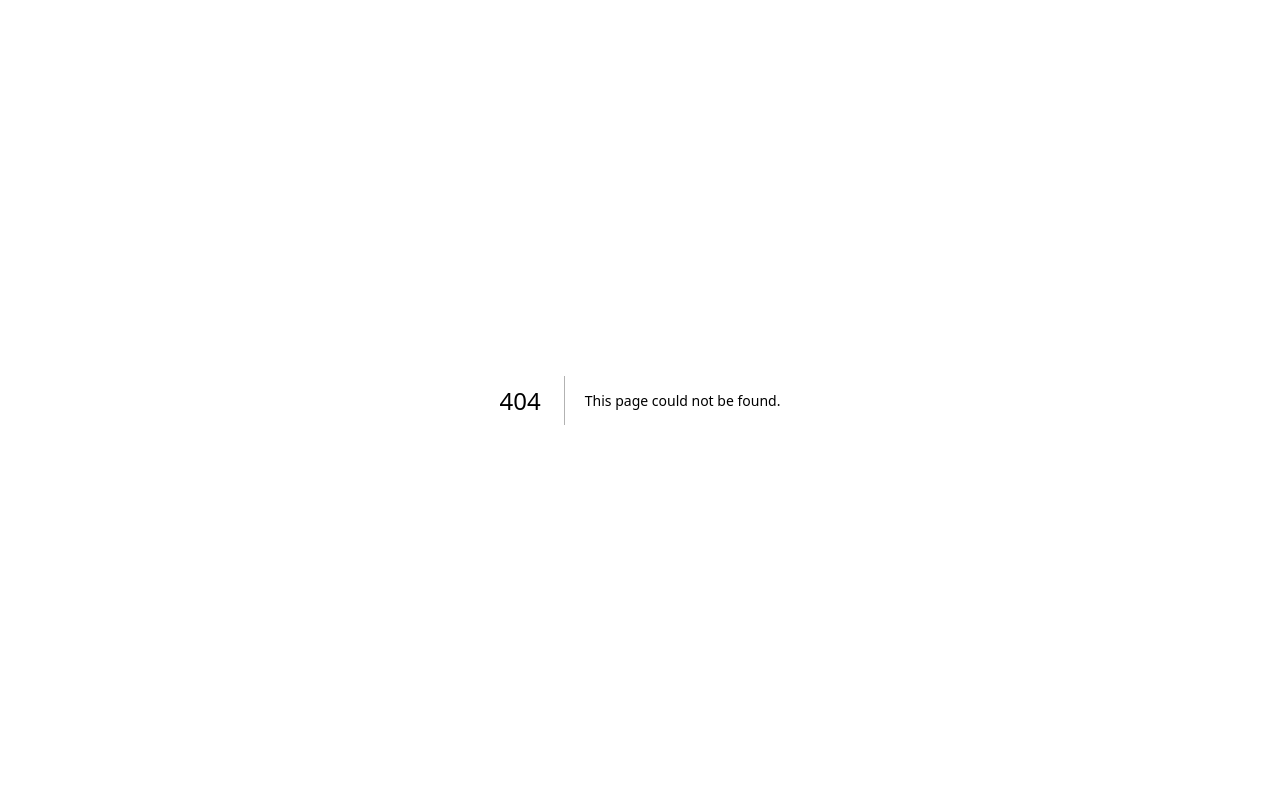
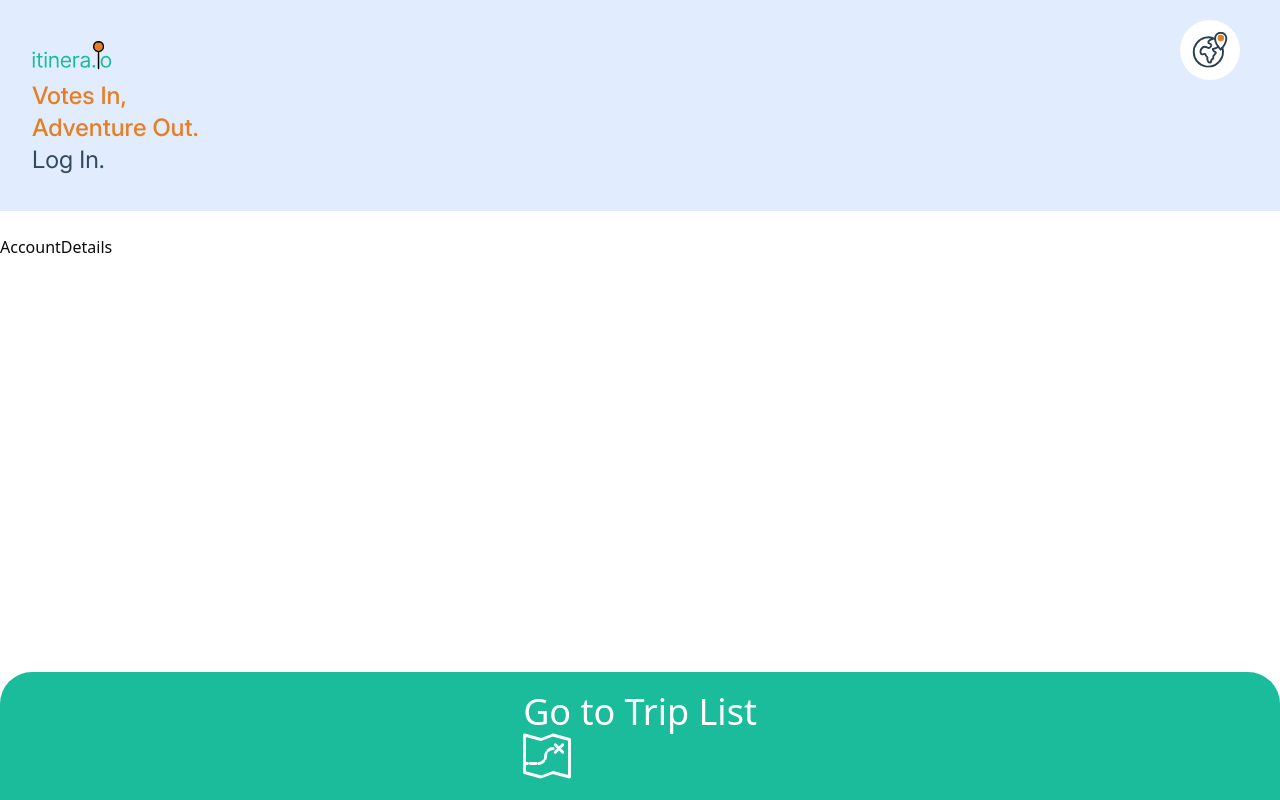
Before and after one commit to kcadavos/itinera-io, a Next.js app: page /AccountDetails in a window 1280 px wide. Before the commit this address had no page. Built offline with nearby package versions, Linux system fonts and the light colour scheme.

Commit message:
header drop down menu

```diff
--- /dev/null
+++ b/src/app/(pages)/AccountDetails/page.tsx
@@ -0,0 +1,9 @@
+import React from 'react'
+
+const AccountDetails = () => {
+  return (
+    <div>AccountDetails</div>
+  )
+}
+
+export default AccountDetails
--- a/src/components/HeaderComponent.tsx
+++ b/src/components/HeaderComponent.tsx
@@ -9,7 +9,7 @@ import {
 
 import { usePathname } from "next/navigation";
 import { format } from "date-fns";
-import {  parseISO } from "date-fns";
+import { parseISO } from "date-fns";
 import Link from "next/link";
 import MenuComponent from "./MenuComponent";
 
@@ -21,15 +21,16 @@ const HeaderComponent = () => {
   const { selectedTripEndDate } = useSelectedTripEndDateContext();
   const { selectedTripDestination } = useSelectedTripDestinationContext();
 
-
   const [isHidden, setIsHidden] = useState(false);
-  useEffect(()=>{
-    setIsHidden(path == '/');
-  },[path])
+  useEffect(() => {
+    setIsHidden(path == "/");
+  }, [path]);
 
   const findPath = () => {
-    const startDate = selectedTripStartDate ? parseISO(selectedTripStartDate) : null;
-const endDate = selectedTripEndDate ? parseISO(selectedTripEndDate) : null;
+    const startDate = selectedTripStartDate
+      ? parseISO(selectedTripStartDate)
+      : null;
+    const endDate = selectedTripEndDate ? parseISO(selectedTripEndDate) : null;
 
     if (path === "/ItinerarySuggestionPages/AddSuggestionPage") {
       return {
@@ -54,9 +55,13 @@ const endDate = selectedTripEndDate ? parseISO(selectedTripEndDate) : null;
           </p>
         ),
         destination: selectedTripDestination,
-        message: startDate && endDate
-        ? `for ${format(startDate, "MMM dd")} - ${format(endDate, "MMM dd")}`
-        : "Unknown Dates",
+        message:
+          startDate && endDate
+            ? `for ${format(startDate, "MMM dd")} - ${format(
+                endDate,
+                "MMM dd"
+              )}`
+            : "Unknown Dates",
         color: "text-[#E67E22] text-sm",
       };
     } else if (path === "/Trip/TripList") {
@@ -71,7 +76,6 @@ const endDate = selectedTripEndDate ? parseISO(selectedTripEndDate) : null;
         destination: "",
         message: (
           <p>
-
             Looking forward to <br /> these trips?
           </p>
         ),
@@ -89,8 +93,7 @@ const endDate = selectedTripEndDate ? parseISO(selectedTripEndDate) : null;
         destination: "",
         message: (
           <p>
-
-            Where do you  <br /> want to go?
+            Where do you <br /> want to go?
           </p>
         ),
         color: "text-[#34495E] text-2xl",
@@ -114,14 +117,14 @@ const endDate = selectedTripEndDate ? parseISO(selectedTripEndDate) : null;
   const bottom = findPath();
 
   return (
-    <div className="md:hidden">
+    <div>
+      <div className="bg-[#E1ECFF] min-h-[14rem]  lg:min-h-[13.2rem] lg:max-h-[13.2rem] pt-10 pb-10 relative min-w-screen max-w-screen mb-6">
+        <div className="mx-8 mt-10 font-inter">
 
-      <div className="bg-[#E1ECFF] min-h-[14rem] max-h-[14rem] lg:min-h-[13.2rem] lg:max-h-[13.2rem] pt-10 pb-10 relative min-w-screen max-w-screen mb-6">
-          {!isHidden && <MenuComponent/>}
-        <div className="mx-8 mt-7 font-inter">
-          <Link href="/" className="text-[#1ABC9C]">
-            <img className="h-10 " src="/assets/icons/itineraLogo.svg" alt="" />
-          </Link>
+          <img className="h-10 absolute left-6 top-10" src="/assets/icons/itineraLogo.svg" alt="" />
+
+          {!isHidden && <MenuComponent />}
+
           <div className="font-medium text-[#34495E]">{bottom.topMessage}</div>
           <p className="text-3xl text-[#E67E22]">{bottom.destination}</p>
           <div className={` ${bottom.color}`}>{bottom.message}</div>
--- a/src/components/MenuComponent.tsx
+++ b/src/components/MenuComponent.tsx
@@ -1,19 +1,41 @@
-'use client'
-import React from 'react'
+"use client";
+import Link from "next/link";
+import React, { useState } from "react";
 
-const MenuComponent= () => {
+const MenuComponent = () => {
+  const [isHidden, setIsHidden] = useState(true);
+
+  const menuToggle = () => {
+    setIsHidden((bool) => !bool);
+  };
+
   return (
     <>
-    {/* the button it self */}
-    <div className='bg-white rounded-full w-15 h-15 flex justify-center absolute ml-80 translate-y-1  '>
-    <img className='w-9 ' src="/assets/icons/Orion_world-map2.svg" alt="Menu" />
-    </div>
-    {/* the first option return to trip list  */}
-    {/* the second option  */}
-    {/* third option notifications page  */}
-    {/* log out basically return them to login  */}
+      <div className="bg-white rounded-full w-15 h-15 flex justify-center absolute  top-5 right-10 ">
+        <img
+          onClick={menuToggle}
+          className="w-9 "
+          src="/assets/icons/Orion_world-map2.svg"
+          alt="Menu"
+        />
+      </div>
+      {!isHidden && (
+        <div className="grid text-[#E67E22] font-medium gap-2">
+          <Link href="/Trip/TripList">Trip Dashboard</Link>
+          <Link href="/AccountDetails">Account Details</Link>
+          <Link href="/NotificationPage">Notifications</Link>
+          <Link
+            href="/"
+            onClick={() => {
+              localStorage.clear();
+            }}
+          >
+            Log Out
+          </Link>
+        </div>
+      )}
     </>
-  )
-}
+  );
+};
 
-export default MenuComponent
+export default MenuComponent;
```
